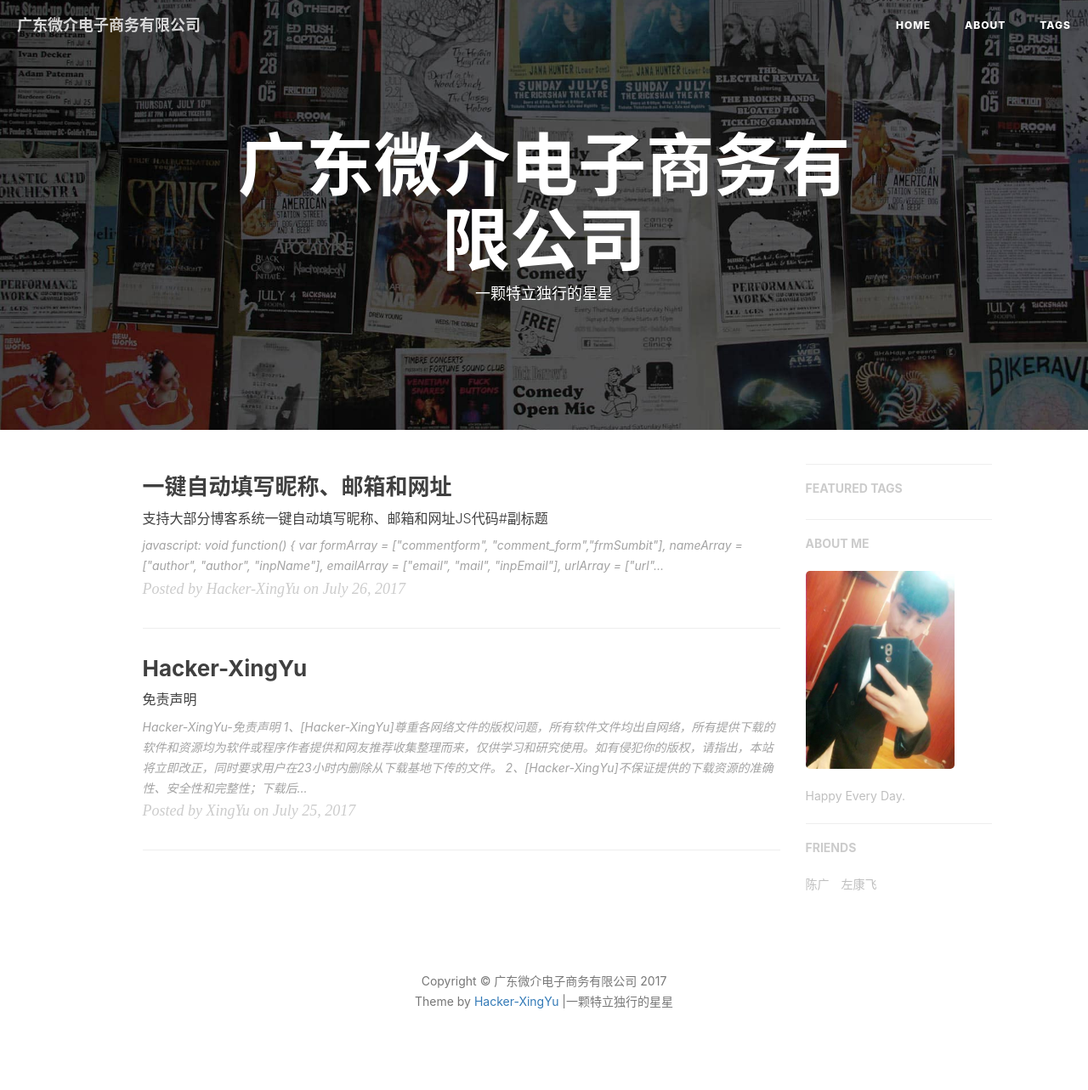
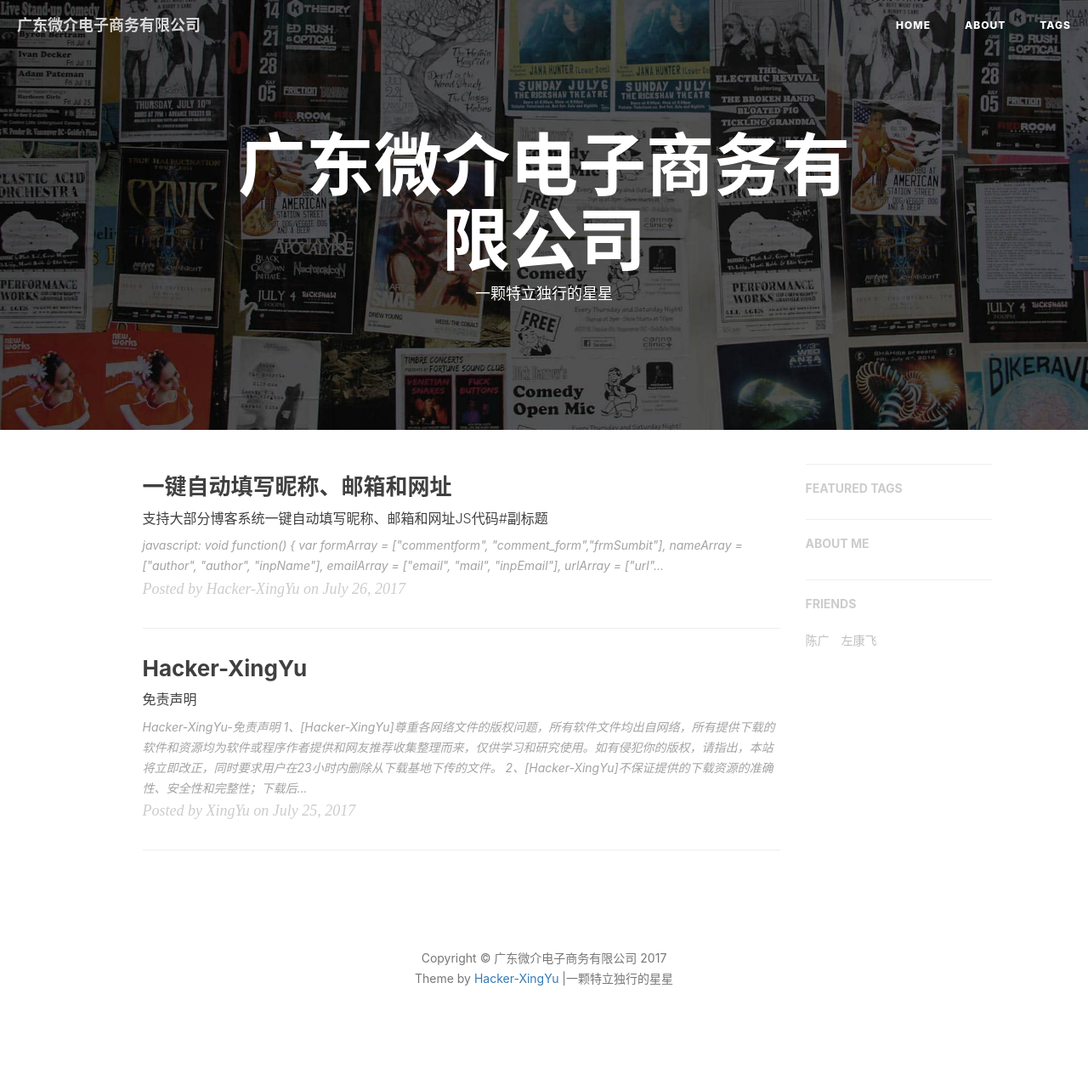
Before and after one commit to 9157net/9157net.github.io, a Jekyll site: the page built from index.html, in a window 1280 px wide. Shown: the whole page at 85% size. Built offline with Jekyll 4.4.1, drawn with Linux system fonts in a browser that asks for light colours; nearby versions of some CDN libraries; the list of posts is cut into pages by our own code; comment, search, counter and statistics services are not loaded; after the commit the page ends 1256 px from its top, so only the background shows below that.

Commit message:
Update _config.yml

```diff
--- a/_config.yml
+++ b/_config.yml
@@ -65,9 +65,9 @@ ga_domain: huangxuan.me
 
 
 # Sidebar settings
-sidebar: true                           # whether or not using Sidebar.
-sidebar-about-description: "Happy Every Day."
-sidebar-avatar: /img/avatar-hux.jpg      # use absolute URL, seeing it's used in both `/` and `/about/`
+#sidebar: false                           # whether or not using Sidebar.
+#sidebar-about-description: "Happy Every Day."
+#sidebar-avatar: /img/avatar-hux.jpg      # use absolute URL, seeing it's used in both `/` and `/about/`
 
 
 
```
